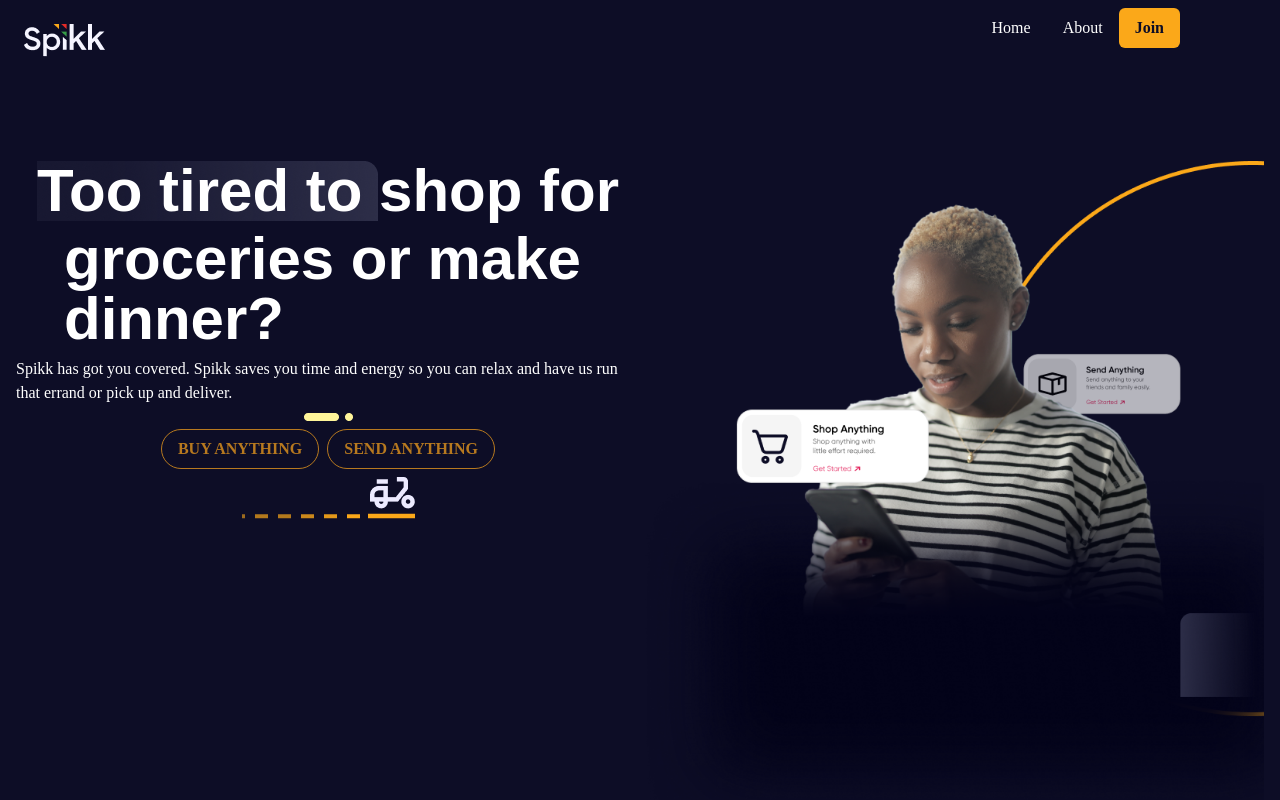
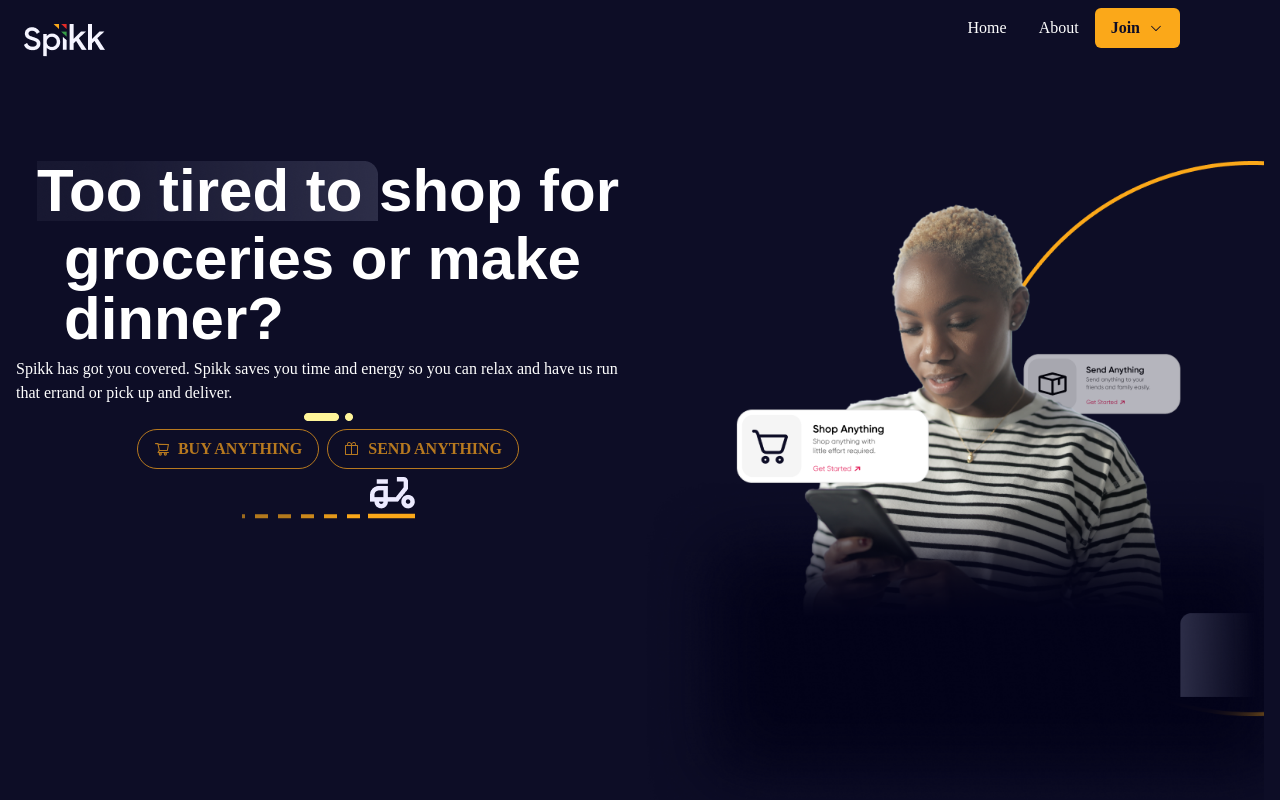
Before and after one commit to cargle-org/spikk-web-frontend, a React (Create React App) app: page / in a window 1280 px wide. Shown: the top 800 px of the page. Built offline with nearby package versions, Linux system fonts and the light colour scheme.

Commit message:
installed and added react icons to project

```diff
--- a/package.json
+++ b/package.json
@@ -19,6 +19,7 @@
     "react": "^18.1.0",
     "react-dom": "^18.1.0",
     "react-helmet": "^6.1.0",
+    "react-icons": "^4.4.0",
     "react-query": "^3.39.1",
     "react-router": "^6.3.0",
     "react-router-dom": "^6.3.0",
--- a/src/components/landing/LandingHeader.tsx
+++ b/src/components/landing/LandingHeader.tsx
@@ -1,6 +1,8 @@
 import React from 'react'
 import { Image, Box, Button, Spacer, Flex } from '@chakra-ui/react'
 import spikklogo from "./spikklogo.png";
+import { VscGift, VscChevronDown } from 'react-icons/vsc';
+
 const LandingHeader = () => {
   return (
 
@@ -17,7 +19,7 @@
           About
         </Box>
         <Box pr={100} pt={2}>
-          <Button bg='#FBA819' color='#0D0D26'>Join</Button>
+          <Button bg='#FBA819' color='#0D0D26'> Join &nbsp; <VscChevronDown/></Button>
         </Box>
       </Flex>
 
--- a/src/pages/Landing/Hompage.tsx
+++ b/src/pages/Landing/Hompage.tsx
@@ -7,6 +7,8 @@
 import progress from './progress.png';
 import bike from './bike.png';
 import fadedrectangle from './fadedrectangle.png';
+import { AiOutlineShoppingCart } from 'react-icons/ai';
+import { VscGift, VscChevronDown } from 'react-icons/vsc';
 
 const Hompage = () => {
   return (
@@ -33,13 +35,10 @@
             </HStack>
             <HStack>
               <Button colorScheme='yellow' variant='outline'   borderRadius='20px'>
-                BUY ANYTHING
+                <AiOutlineShoppingCart/> &nbsp;  BUY ANYTHING
               </Button>
-              {/* <Button leftIcon={<EmailIcon />} colorScheme='yellow' variant='outline'>
-                BUY ANYTHING
-              </Button> */}
               <Button colorScheme='yellow' variant='outline'   borderRadius='20px'>
-                SEND ANYTHING
+                <VscGift/> &nbsp; SEND ANYTHING
               </Button>
             </HStack>
             <HStack>
```
Also changed, not shown: 1 other file (tests, documents, lock files or other folders).
